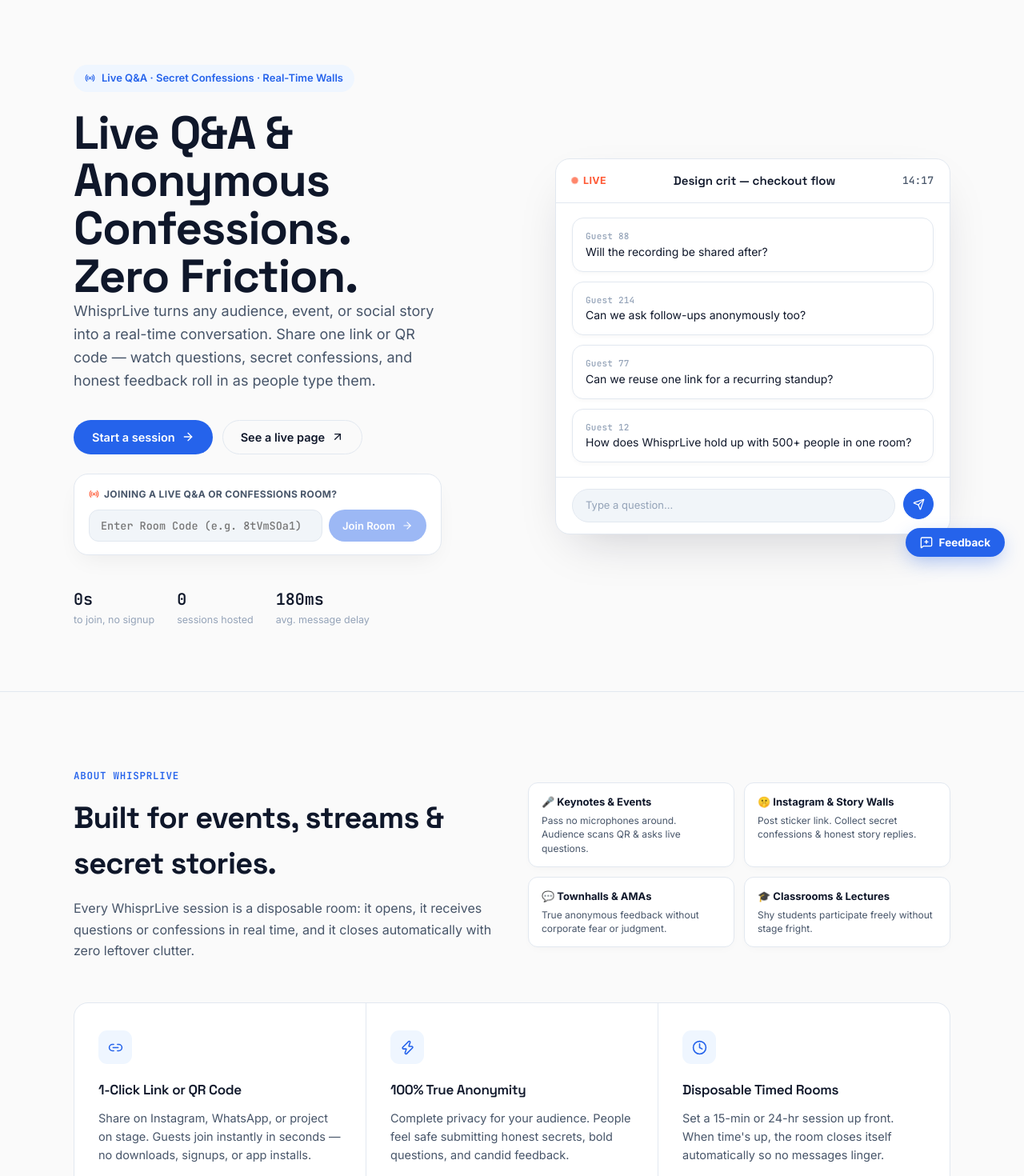
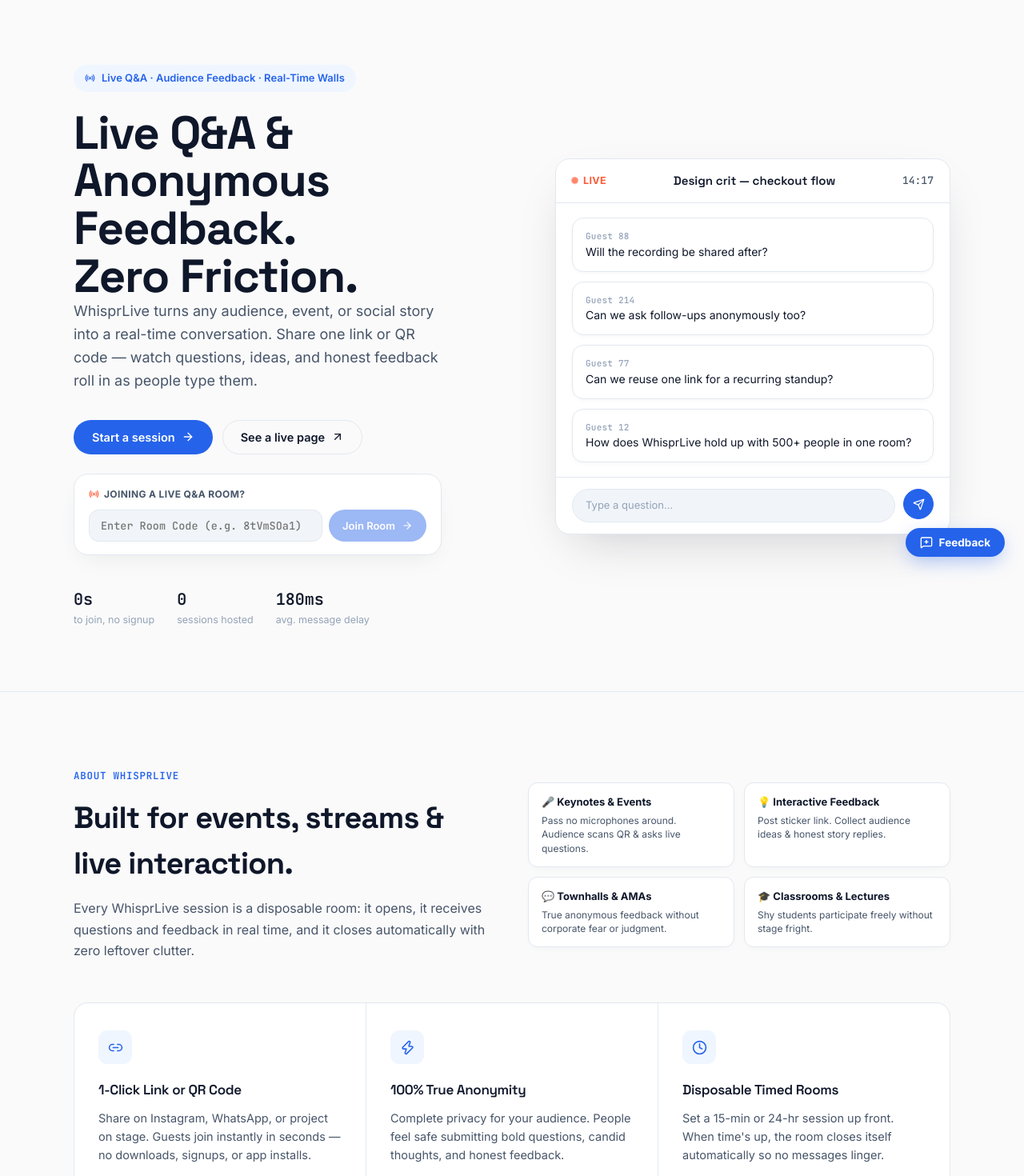
Before and after one commit to asyncbuild/Whisprlive-repo, a React (Vite) app in the folder client/: page / in a window 1280 px wide. Shown: the part 80-1550 px from the top of the page at 80% size. Built offline with nearby package versions, Linux system fonts and the light colour scheme; no server answers.

Commit message:
minor changes

```diff
--- a/client/index.html
+++ b/client/index.html
@@ -5,10 +5,10 @@
     <link rel="icon" type="image/png" href="/Logo Bgless.png" />
     <link rel="apple-touch-icon" href="/Logo Bgless.png" />
     <meta name="viewport" content="width=device-width, initial-scale=1.0" />
-    <title>WhisprLive – Anonymous Live Q&amp;A &amp; Secret Confessions Wall</title>
-    <meta name="description" content="WhisprLive is the real-time platform for Live Q&amp;A, anonymous confessions, and secret feedback. Share one link or QR code — receive questions and confessions instantly with zero app downloads." />
-    <meta property="og:title" content="WhisprLive - Anonymous Live Q&amp;A &amp; Secret Confessions Wall" />
-    <meta property="og:description" content="Share one link or QR code — receive live questions, secret confessions, and unfiltered feedback instantly." />
+    <title>WhisprLive – Anonymous Live Q&amp;A &amp; Real-Time Feedback</title>
+    <meta name="description" content="WhisprLive is the real-time platform for Live Q&amp;A and anonymous feedback. Share one link or QR code — receive questions and feedback instantly with zero app downloads." />
+    <meta property="og:title" content="WhisprLive - Anonymous Live Q&amp;A &amp; Real-Time Feedback" />
+    <meta property="og:description" content="Share one link or QR code — receive live questions and unfiltered feedback instantly." />
     <meta property="og:type" content="website" />
     <meta property="og:url" content="https://www.whisprlive.live" />
     <meta name="twitter:card" content="summary_large_image" />
--- a/client/src/pages/DashboardPage.jsx
+++ b/client/src/pages/DashboardPage.jsx
@@ -816,7 +816,7 @@ export default function DashboardPage() {
                 <span style={{ fontSize: 12, color: "var(--text-dim)", fontWeight: 600 }}>Quick presets:</span>
                 {[
                   "🎤 Live Event Q&A",
-                  "🤫 Anonymous Confessions Wall",
+                  "💡 Audience Feedback Wall",
                   "💬 AMA & Honest Feedback",
                   "🎓 Classroom Lecture Q&A"
                 ].map((preset) => (
--- a/client/src/pages/LandingPage.jsx
+++ b/client/src/pages/LandingPage.jsx
@@ -193,11 +193,11 @@ export default function LandingPage() {
         <section className="hero">
           <div className="container hero-grid">
             <div>
-              <span className="eyebrow"><Radio size={13} />Live Q&amp;A · Secret Confessions · Real-Time Walls</span>
-              <h1>Live Q&amp;A &amp; Anonymous Confessions.<br />Zero Friction.</h1>
+              <span className="eyebrow"><Radio size={13} />Live Q&amp;A · Audience Feedback · Real-Time Walls</span>
+              <h1>Live Q&amp;A &amp; Anonymous Feedback.<br />Zero Friction.</h1>
               <p className="hero-sub">
                 WhisprLive turns any audience, event, or social story into a real-time conversation.
-                Share one link or QR code — watch questions, secret confessions, and honest feedback roll in as people type them.
+                Share one link or QR code — watch questions, ideas, and honest feedback roll in as people type them.
               </p>
               <div className="hero-actions">
                 <button
@@ -232,7 +232,7 @@ export default function LandingPage() {
                   textTransform: "uppercase",
                   letterSpacing: "0.03em"
                 }}>
-                  <Radio size={13} style={{ color: "var(--live)" }} /> Joining a live Q&amp;A or Confessions room?
+                  <Radio size={13} style={{ color: "var(--live)" }} /> Joining a live Q&amp;A room?
                 </label>
                 <form onSubmit={handleJoinRoom} style={{ display: "flex", gap: 8 }}>
                   <input
@@ -289,8 +289,8 @@ export default function LandingPage() {
             <div className="about-head-grid">
               <div className="section-head" style={{ marginBottom: 0, maxWidth: "100%" }}>
                 <span className="section-eyebrow">About WhisprLive</span>
-                <h2>Built for events, streams &amp; secret stories.</h2>
-                <p>Every WhisprLive session is a disposable room: it opens, it receives questions or confessions in real time, and it closes automatically with zero leftover clutter.</p>
+                <h2>Built for events, streams &amp; live interaction.</h2>
+                <p>Every WhisprLive session is a disposable room: it opens, it receives questions and feedback in real time, and it closes automatically with zero leftover clutter.</p>
               </div>
 
               <div className="use-case-card-grid">
@@ -299,8 +299,8 @@ export default function LandingPage() {
                   <p>Pass no microphones around. Audience scans QR &amp; asks live questions.</p>
                 </div>
                 <div className="use-case-card">
-                  <div className="use-case-badge">🤫 Instagram &amp; Story Walls</div>
-                  <p>Post sticker link. Collect secret confessions &amp; honest story replies.</p>
+                  <div className="use-case-badge">💡 Interactive Feedback</div>
+                  <p>Post sticker link. Collect audience ideas &amp; honest story replies.</p>
                 </div>
                 <div className="use-case-card">
                   <div className="use-case-badge">💬 Townhalls &amp; AMAs</div>
@@ -321,7 +321,7 @@ export default function LandingPage() {
               <div className="feature">
                 <div className="feature-icon"><Zap size={19} /></div>
                 <h3>100% True Anonymity</h3>
-                <p>Complete privacy for your audience. People feel safe submitting honest secrets, bold questions, and candid feedback.</p>
+                <p>Complete privacy for your audience. People feel safe submitting bold questions, candid thoughts, and honest feedback.</p>
               </div>
               <div className="feature">
                 <div className="feature-icon"><Clock size={19} /></div>
--- a/client/src/pages/PublicAskPage.jsx
+++ b/client/src/pages/PublicAskPage.jsx
@@ -268,19 +268,19 @@ export default function PublicAskPage() {
             gap: 8
           }}>
             <Radio size={15} style={{ color: "var(--live)", flexShrink: 0 }} />
-            <span><strong>Interactive Demo Room:</strong> Send a question, confession, or feedback below to see how fast WhisprLive works in real time!</span>
+            <span><strong>Interactive Demo Room:</strong> Send a question or feedback below to see how fast WhisprLive works in real time!</span>
           </div>
         )}
 
         <div className="public-header">
           <span className="eyebrow">
             <Radio size={13} />
-            {isScheduled ? "Scheduled Room" : isActive ? "Live Q&A & Confessions Room" : "Session Closed"}
+            {isScheduled ? "Scheduled Room" : isActive ? "Live Q&A & Feedback Room" : "Session Closed"}
           </span>
           <div className="public-title-box">
             <h1>{roomInfo.title}</h1>
           </div>
-          <p>Share your questions, secret confessions, or feedback. Your identity stays 100% anonymous.</p>
+          <p>Share your questions, ideas, or feedback. Your identity stays 100% anonymous.</p>
 
           {/* Dynamic timer badge based on room status */}
           <div style={{ display: "flex", alignItems: "center", justifyContent: "center", gap: 10, flexWrap: "wrap", marginTop: 16 }}>
@@ -295,7 +295,7 @@ export default function PublicAskPage() {
               )}
             </div>
             <a
-              href={`https://wa.me/?text=${encodeURIComponent(`📢 Join *${roomInfo.title}* on WhisprLive — share anonymous questions, confessions & feedback:\n👉 ${window.location.href}`)}`}
+              href={`https://wa.me/?text=${encodeURIComponent(`📢 Join *${roomInfo.title}* on WhisprLive — share anonymous questions & feedback:\n👉 ${window.location.href}`)}`}
               target="_blank"
               rel="noopener noreferrer"
               style={{
@@ -344,7 +344,7 @@ export default function PublicAskPage() {
           <form className="ask-box" onSubmit={handleSubmit}>
             <textarea
               className="ask-textarea"
-              placeholder="Share a question, secret confession, or honest feedback..."
+              placeholder="Share a question, suggestion, or honest feedback..."
               maxLength={300}
               value={text}
               onChange={(e) => setText(e.target.value)}
```
Also changed, not shown: 1 other file (tests, documents, lock files or other folders).
